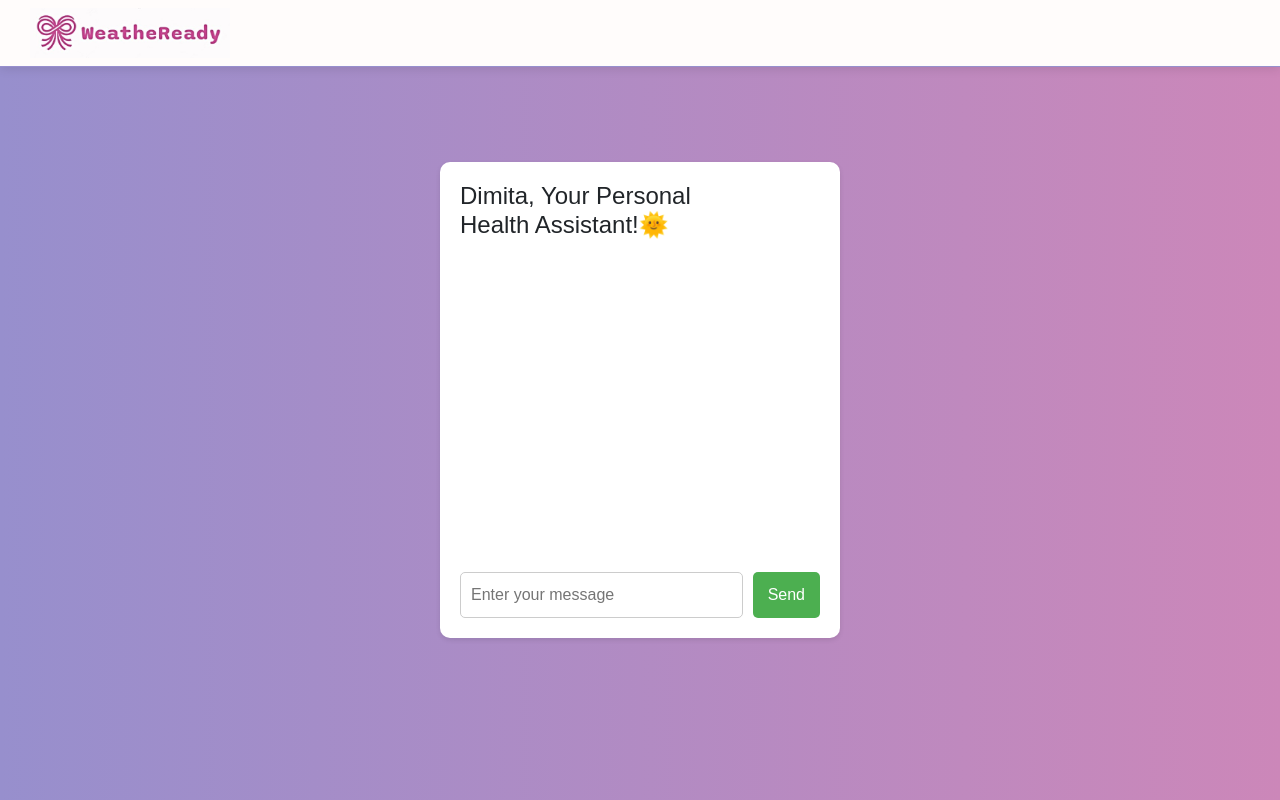
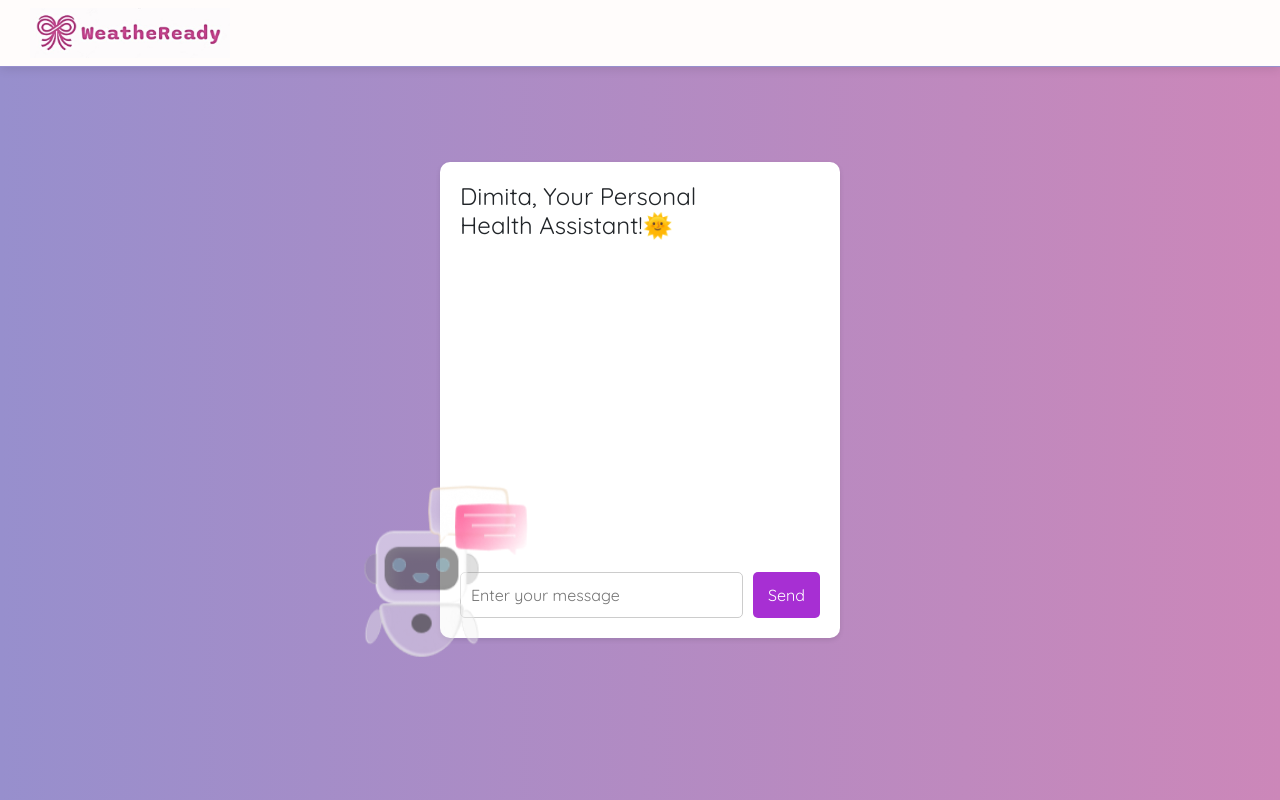
Before and after one commit to diyaag2004/WeatheReady, a React (Create React App) app in the folder weatheready/: page /health in a window 1280 px wide. Built offline with nearby package versions, Linux system fonts and the light colour scheme.

Commit message:
added chatbot icon

```diff
--- a/weatheready/src/components/Chat.css
+++ b/weatheready/src/components/Chat.css
@@ -1,6 +1,6 @@
 
 body {
-    font-family: sans-serif;
+  font-family: "Quicksand", sans-serif;
     display: flex;
     justify-content: center;
     align-items: center;
@@ -37,7 +37,7 @@ body {
   .bot-message {
     text-align: left;
     padding: 10px;
-    background-color: #e0f0e0;
+    background-color: #fdfdb8;
     border-radius: 10px;
     margin-bottom: 5px;
   }
@@ -55,7 +55,7 @@ body {
   }
 
   button {
-    background-color: #4CAF50;
+    background-color: #a72fd3;
     color: white;
     border: none;
     padding: 10px 15px;
@@ -65,8 +65,18 @@ body {
 
   #loader {
     display: none;
+    color: #a72fd3;
     position: absolute;
     top: 50%;
     left: 50%;
     transform: translate(-50%, -50%);
   }
+
+
+  .chatbotimg {
+    position: fixed;
+    bottom: 120px;
+    left: 340px;
+    margin-bottom: 20px;
+    margin-left: 20px;
+  }
--- a/weatheready/src/components/ChatApp.js
+++ b/weatheready/src/components/ChatApp.js
@@ -49,6 +49,7 @@ function ChatApp() {
   };
 
   return (
+    <>
     <div id="chat-container">
       <h4>Dimita, Your Personal<br /> Health Assistant!🌞</h4><br />
       <div id="chat-history">
@@ -74,6 +75,8 @@ function ChatApp() {
         <img src={loader} width="150px" alt="Loahii..." />
       </div>
     </div>
+    <img src="assets/images/chatbot.png" height="180" width="170" alt="Logo image" className='chatbotimg' />
+    </>
   );
 }
 
```
Also changed, not shown: weatheready/public/assets/images/chatbot.png (added).
